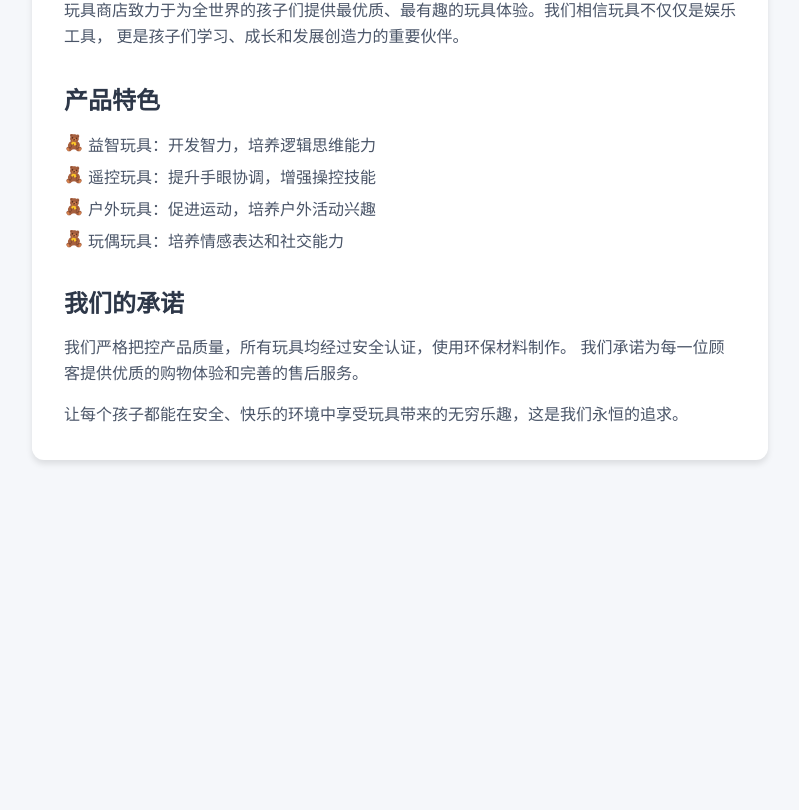
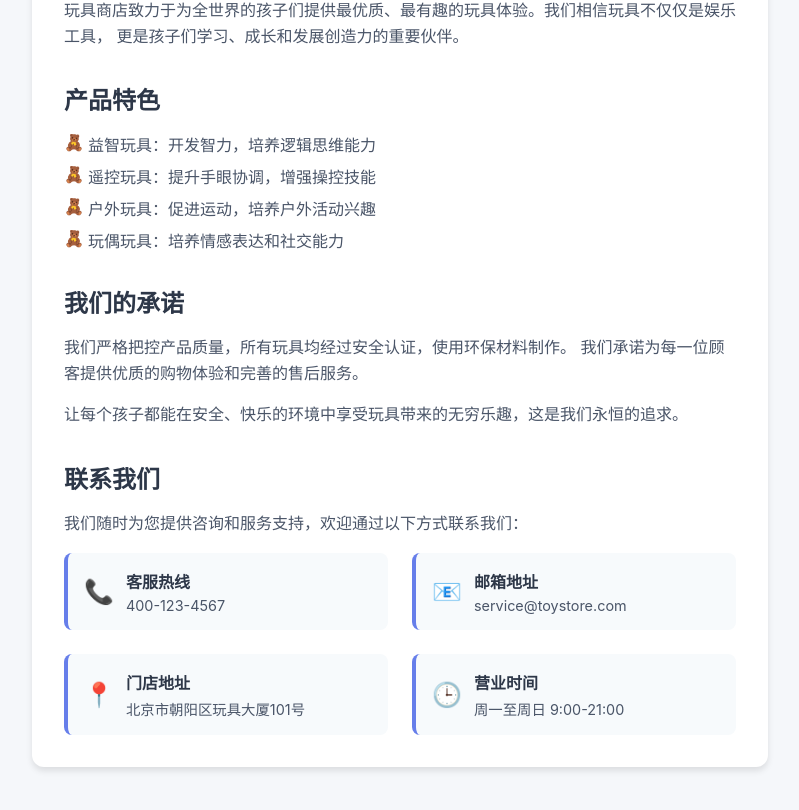
Before and after one commit to jacwu/toy-store, a Next.js app in the folder frontend/: page /about in a window 1280 px wide. Shown: the part 312-1122 px from the top of the page, without its empty margins (240-1039 px from the left). Before the commit the page ends 852 px from the top, so only its background shows below. Built offline with nearby package versions, Linux system fonts and the light colour scheme.

Commit message:
Add contact information section to about page
Co-authored-by: jacwu <16080993+jacwu@users.noreply.github.com>

```diff
--- a/frontend/src/app/about/page.tsx
+++ b/frontend/src/app/about/page.tsx
@@ -76,6 +76,42 @@ const FeatureItem = styled.li`
   }
 `;
 
+const ContactInfo = styled.div`
+  display: grid;
+  grid-template-columns: repeat(auto-fit, minmax(250px, 1fr));
+  gap: 1.5rem;
+  margin-top: 1rem;
+`;
+
+const ContactItem = styled.div`
+  display: flex;
+  align-items: center;
+  padding: 1rem;
+  background: #f7fafc;
+  border-radius: 8px;
+  border-left: 4px solid #667eea;
+`;
+
+const ContactIcon = styled.span`
+  font-size: 1.5rem;
+  margin-right: 0.75rem;
+`;
+
+const ContactDetails = styled.div`
+  flex: 1;
+`;
+
+const ContactLabel = styled.div`
+  font-weight: 600;
+  color: #2d3748;
+  margin-bottom: 0.25rem;
+`;
+
+const ContactValue = styled.div`
+  color: #4a5568;
+  font-size: 0.9rem;
+`;
+
 export default function AboutPage() {
   const containerVariants = {
     hidden: { opacity: 0 },
@@ -140,6 +176,43 @@ export default function AboutPage() {
               让每个孩子都能在安全、快乐的环境中享受玩具带来的无穷乐趣，这是我们永恒的追求。
             </Text>
           </Section>
+
+          <Section>
+            <SectionTitle>联系我们</SectionTitle>
+            <Text>
+              我们随时为您提供咨询和服务支持，欢迎通过以下方式联系我们：
+            </Text>
+            <ContactInfo>
+              <ContactItem>
+                <ContactIcon>📞</ContactIcon>
+                <ContactDetails>
+                  <ContactLabel>客服热线</ContactLabel>
+                  <ContactValue>400-123-4567</ContactValue>
+                </ContactDetails>
+              </ContactItem>
+              <ContactItem>
+                <ContactIcon>📧</ContactIcon>
+                <ContactDetails>
+                  <ContactLabel>邮箱地址</ContactLabel>
+                  <ContactValue>service@toystore.com</ContactValue>
+                </ContactDetails>
+              </ContactItem>
+              <ContactItem>
+                <ContactIcon>📍</ContactIcon>
+                <ContactDetails>
+                  <ContactLabel>门店地址</ContactLabel>
+                  <ContactValue>北京市朝阳区玩具大厦101号</ContactValue>
+                </ContactDetails>
+              </ContactItem>
+              <ContactItem>
+                <ContactIcon>🕒</ContactIcon>
+                <ContactDetails>
+                  <ContactLabel>营业时间</ContactLabel>
+                  <ContactValue>周一至周日 9:00-21:00</ContactValue>
+                </ContactDetails>
+              </ContactItem>
+            </ContactInfo>
+          </Section>
         </Content>
       </motion.div>
     </Container>
```
